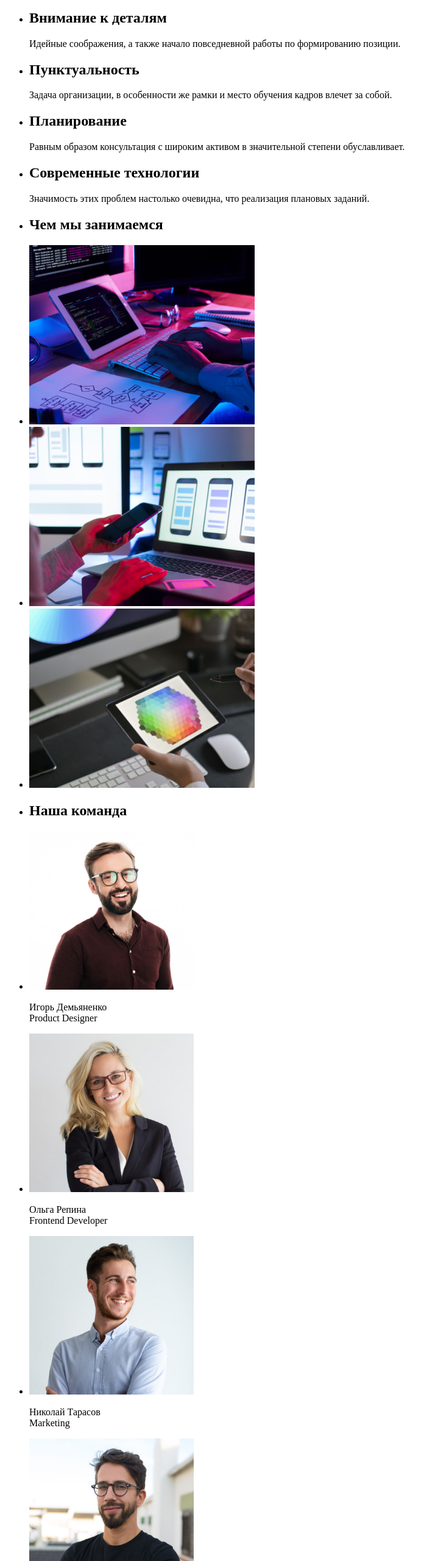
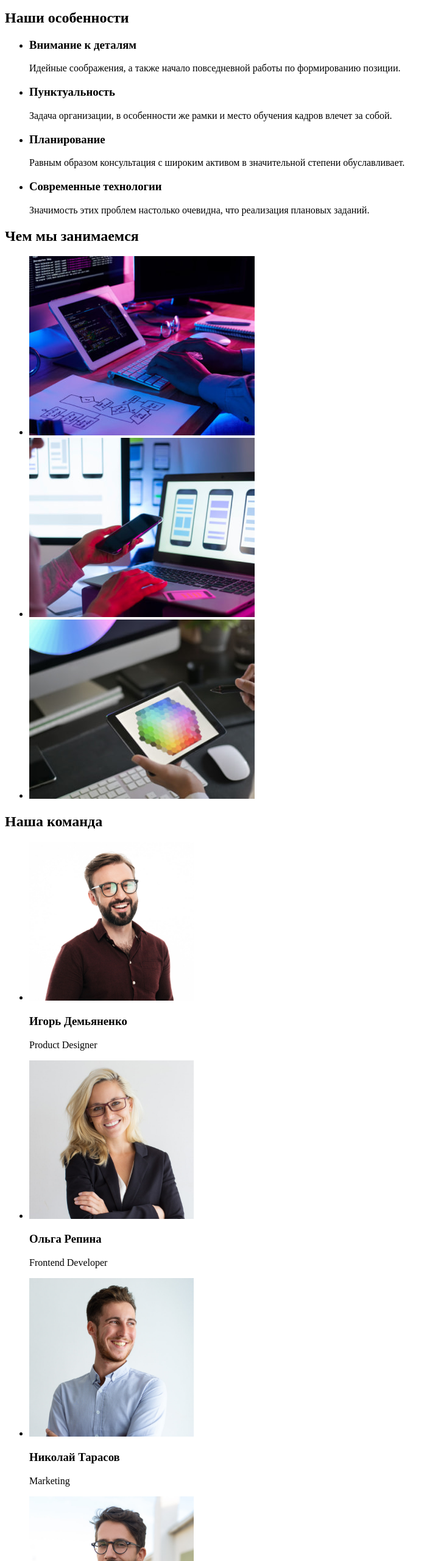
Before and after one commit to Victor-Rochnyak/goit-markup-hw-01, a plain HTML site: page index.html in a window 1280 px wide. Shown: the part 240-2800 px from the top of the page at 61% size, without its empty margins (0-719 px from the left). Drawn offline with Linux system fonts and the light colour scheme.

Commit message:
изменил размер заголовков, исправил проблему в лижках

```diff
--- a/index.html
+++ b/index.html
@@ -19,7 +19,7 @@
 
       <ul>
         <li><a href="mailto:info@devstudio.com">info@devstudio.com</a></li>
-        <li><a href="tel:+38 096 111 11 11">+38 096 111 11 11</a></li>
+        <li><a href="tel:+380961111111">+38 096 111 11 11</a></li>
       </ul>
     </header>
 
@@ -30,73 +30,89 @@
       </section>
 
       <section>
+        <h2>Наши особенности</h2>
         <ul>
           <li>
-            <h2>Внимание к деталям</h2>
+            <h3>Внимание к деталям</h3>
             <p>Идейные соображения, а также начало повседневной работы по формированию позиции.</p>
           </li>
           <li>
-            <h2>Пунктуальность</h2>
-            <p>Задача организации, в особенности же рамки и место обучения кадров влечет за собой.</p>
+            <h3>Пунктуальность</h3>
+            <p>
+              Задача организации, в особенности же рамки и место обучения кадров влечет за собой.
+            </p>
           </li>
           <li>
-            <h2>Планирование</h2>
-            <p>Равным образом консультация с широким активом в значительной степени обуславливает.</p>
+            <h3>Планирование</h3>
+            <p>
+              Равным образом консультация с широким активом в значительной степени обуславливает.
+            </p>
           </li>
           <li>
-            <h2>Современные технологии</h2>
+            <h3>Современные технологии</h3>
             <p>Значимость этих проблем настолько очевидна, что реализация плановых заданий.</p>
-          </li>
-          <li>
-            <h2>Чем мы занимаемся</h2>
-          </li>
-          <li>
-            <img src="./images/development/img3.jpg" alt="печатает код" width="370" height="294" />
-          </li>
-          <li>
-            <img src="./images/development/img.jpg" alt="рисует макет телефона на ноутбуке" width="370" height="294"/>
-          </li>
-          <li>
-            <img src="./images/development/img2.jpg" alt="рисует на планшете узоры" width="370" height="294"/>
           </li>
         </ul>
       </section>
 
       <section>
+        <h2>Чем мы занимаемся</h2>
         <ul>
           <li>
-            <h2>Наша команда</h2>
+            <img src="./images/development/img3.jpg" alt="печатает код" width="370" height="294" />
           </li>
           <li>
-            <img src="./images/team/img1.jpg" alt="сотрудник" width="270" height="260" />
-            <p>Игорь Демьяненко <br />Product Designer</p>
+            <img
+              src="./images/development/img.jpg"
+              alt="рисует макет телефона на ноутбуке"
+              width="370"
+              height="294"
+            />
           </li>
           <li>
-            <img src="./images/team/img2.jpg" alt="сотрудница" width="270" height="260" />
-            <p>Ольга Репина<br />Frontend Developer</p>
-          </li>
-          <li>
-            <img src="./images/team/img3.jpg" alt="сотрудник" width="270" height="260" />
-            <p>Николай Тарасов<br />Marketing</p>
-          </li>
-          <li>
-            <img src="./images/team/img4.jpg" alt="сотрудник" width="270" height="260" />
-            <p>Михаил Ермаков<br />UI Designer</p>
+            <img
+              src="./images/development/img2.jpg"
+              alt="рисует на планшете узоры"
+              width="370"
+              height="294"
+            />
           </li>
         </ul>
       </section>
 
-
+      <section>
+        <h2>Наша команда</h2>
+        <ul>
+          <li>
+            <img src="./images/team/img1.jpg" alt="сотрудник" width="270" height="260" />
+            <h3>Игорь Демьяненко</h3>
+            <p lang="en">Product Designer</p>
+          </li>
+          <li>
+            <img src="./images/team/img2.jpg" alt="сотрудница" width="270" height="260" />
+            <h3>Ольга Репина</h3>
+            <p lang="en">Frontend Developer</p>
+          </li>
+          <li>
+            <img src="./images/team/img3.jpg" alt="сотрудник" width="270" height="260" />
+            <h3>Николай Тарасов</h3>
+            <p lang="en">Marketing</p>
+          </li>
+          <li>
+            <img src="./images/team/img4.jpg" alt="сотрудник" width="270" height="260" />
+            <h3>Михаил Ермаков</h3>
+            <p lang="en">UI Designer</p>
+          </li>
+        </ul>
+      </section>
     </main>
     <footer>
       <a href="index.html" lang="en">WebStudio</a>
-      <address>
-        г. Киев, пр-т Леси Украинки, 26
-      </address>
-      <address>
-        <a href="mailto:info@example.com">info@example.combr</a><br>
-        <a href="tel:+380991111111">+38 099 111 11 11</a>
-      </address>
+      <address>г. Киев, пр-т Леси Украинки, 26</address>
+      <ul>
+        <li><a href="mailto:info@example.com">info@example.combr</a></li>
+        <li><a href="tel:+380991111111">+38 099 111 11 11</a></li>
+      </ul>
     </footer>
   </body>
 </html>
```
